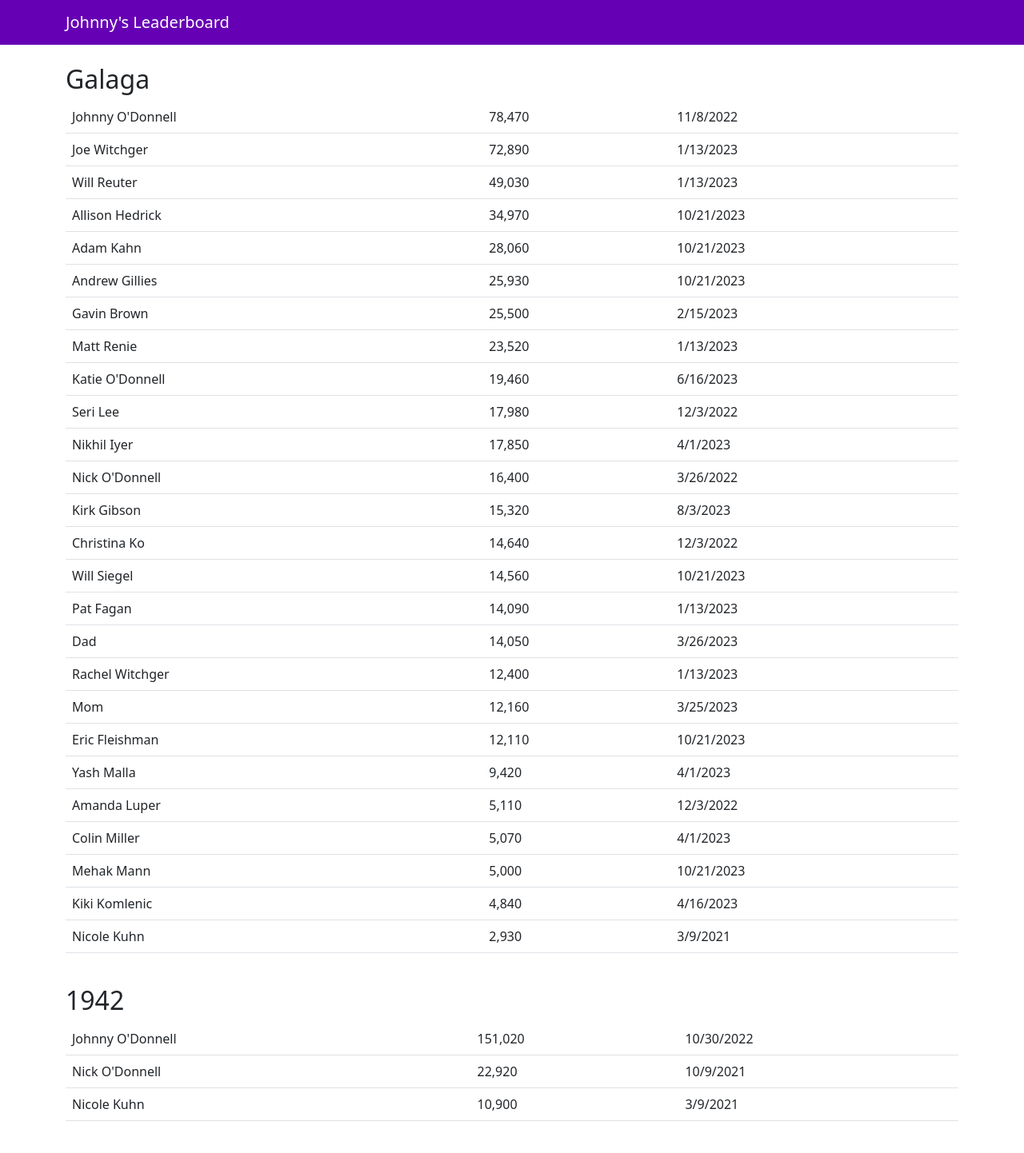
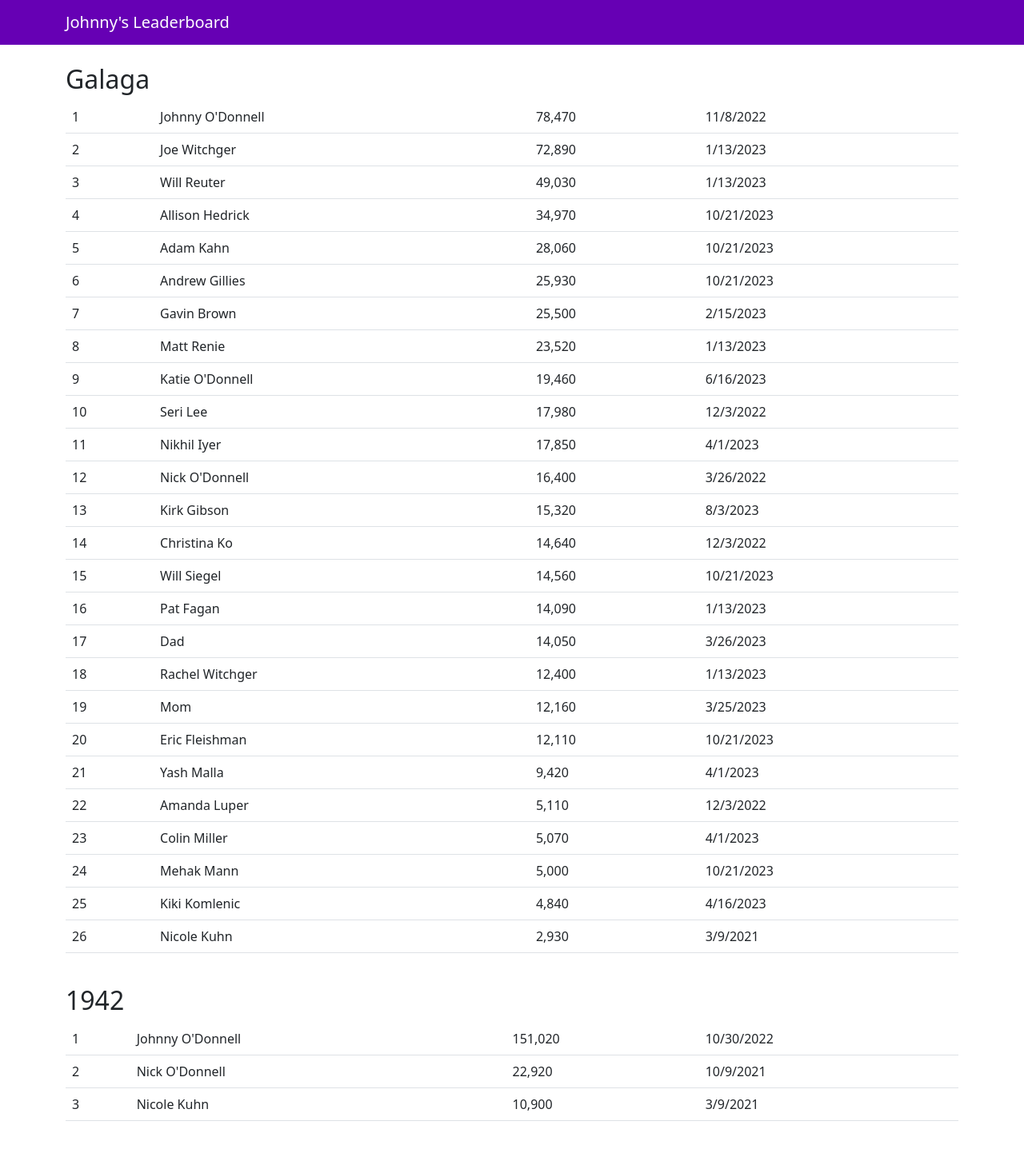
Before and after one commit to johnnyo-games/johnnyo-games.github.io, a Jekyll site: the page built from index.html, in a window 1280 px wide. Shown: the whole page at 80% size. Built offline with Jekyll 4.4.1, drawn with Linux system fonts in a browser that asks for light colours; some of the changed lines change nothing that is shown.

Commit message:
Add rank to table row

```diff
--- a/index.html
+++ b/index.html
@@ -164,3 +164,15 @@
 </table>
 
 <br />
+
+<script>
+    var tables = document.getElementsByClassName("table");
+
+    for (var table of tables) {
+        var rows = table.getElementsByTagName("tr");
+        for (var i = 0; i < rows.length; ++i) {
+            var rankCell = rows[i].insertCell(0);
+            rankCell.innerText = (i+1);
+        }
+    }
+</script>
```
